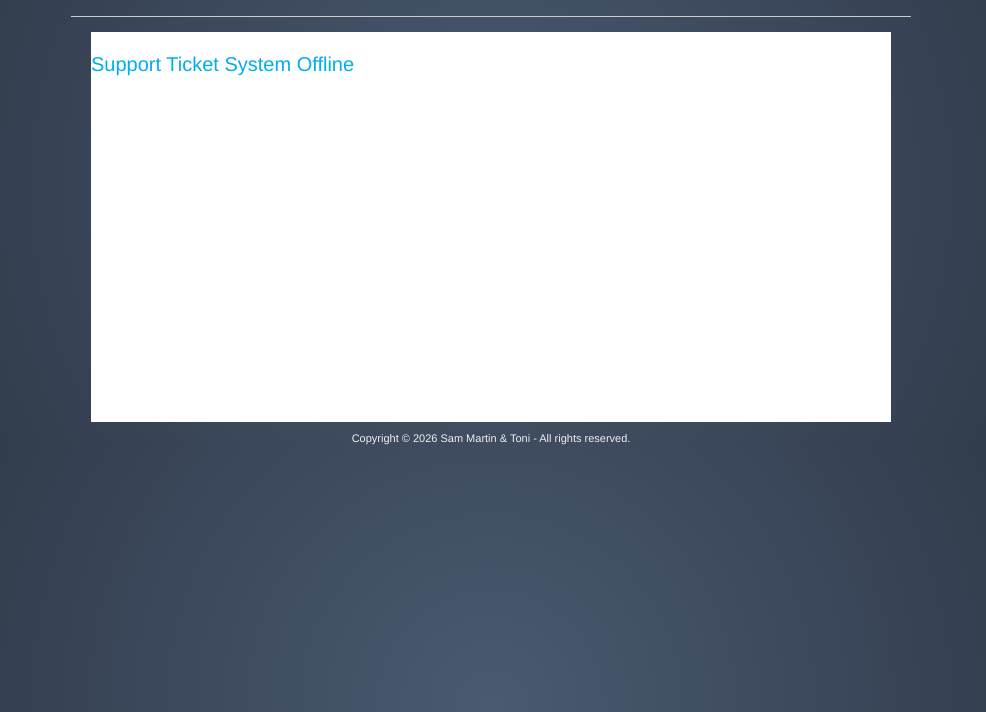
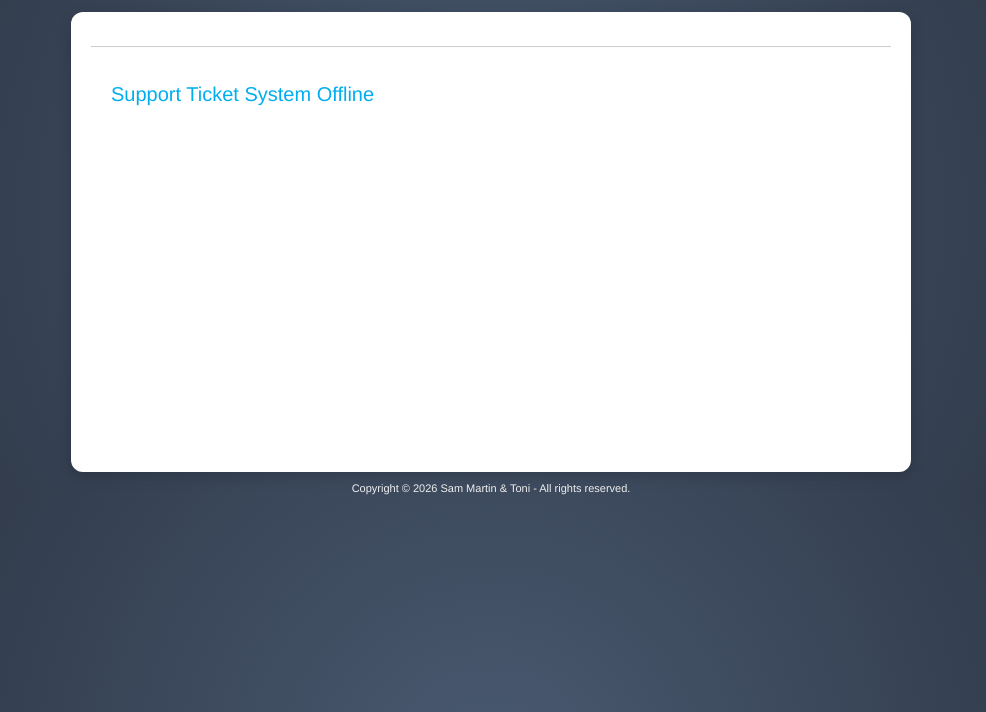
Before and after one commit to dimastrim45/itsupport, a PHP site: page /index.php in a window 1280 px wide. Shown: the part 71-783 px from the top of the page, without its empty margins (149-1135 px from the left). Run offline with PHP 8.4, Linux system fonts and the light colour scheme; data that the repository does not hold is empty; some libraries are stand-ins or nearby versions.

Commit message:
updated content and nav by putting it in inner div

```diff
--- a/upload/assets/default/css/theme.css
+++ b/upload/assets/default/css/theme.css
@@ -332,6 +332,7 @@ body {
   height: 20px;
   background: url('../images/nav_bg.png') top left repeat-x;
   border-top: 1px solid #aaa;
+  border-radius: 8px 8px 0 0;
   box-shadow: 0 3px 2px rgba(0, 0, 0, 0.4);
   -moz-box-shadow: 0 3px 2px rgba(0, 0, 0, 0.4);
   -webkit-box-shadow: 0 3px 2px rgba(0, 0, 0, 0.4);
@@ -389,6 +390,14 @@ body {
 }
 #nav li a.tickets {
   background-image: url('../images/icons/tix.png');
+}
+#inner-wrapper {
+    background: #ffffff;
+    margin: 10px auto;
+    padding: 20px;          /* This adds the internal space you wanted */
+    border-radius: 12px;    /* This rounds the corners */
+    box-shadow: 0 4px 15px rgba(0, 0, 0, 0.2);
+    overflow: hidden;       /* Ensures #nav doesn't poke out of the corners */
 }
 #content {
   padding: 20px 0;
--- a/upload/include/client/footer.inc.php
+++ b/upload/include/client/footer.inc.php
@@ -1,3 +1,4 @@
+            </div>
         </div>
     </div>
     <div id="footer">
--- a/upload/include/client/header.inc.php
+++ b/upload/include/client/header.inc.php
@@ -148,6 +148,8 @@ if (($all_langs = Internationalization::getConfiguredSystemLanguages())
             </a>
         </div>
         <div class="clear"></div>
+
+        <div id="inner-wrapper">
         <?php
         if($nav){ ?>
         <ul id="nav" class="flush-left">
```
